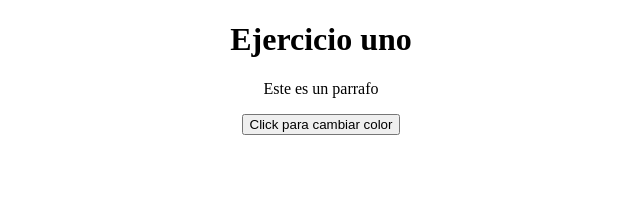
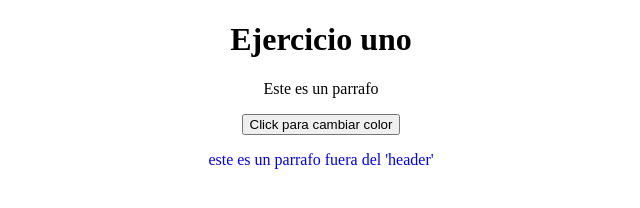
Before and after one commit to ChristianServinRGithub/primer-ejercicio, a plain HTML site: page index.html in a window 1280 px wide. Shown: the whole page, without its empty margins (319-959 px from the left). Drawn offline with Linux system fonts and the light colour scheme.

Commit message:
Se agrego un segundo parrafo fuera del header

```diff
--- a/index.html
+++ b/index.html
@@ -15,6 +15,7 @@
         <p id="texto-color">Este es un parrafo</p>
         <button id="boton-color" type="submit">Click para cambiar color</button>
     </header>
+    <p id="parrafo-2">este es un parrafo fuera del 'header'</p>
 </body>
 
 </html>
--- a/styles.css
+++ b/styles.css
@@ -5,3 +5,10 @@ header {
 P {
     color: #000000;
 }
+body {
+    text-align: center;
+}
+
+#parrafo-2 {
+    color: blue;
+}
```
